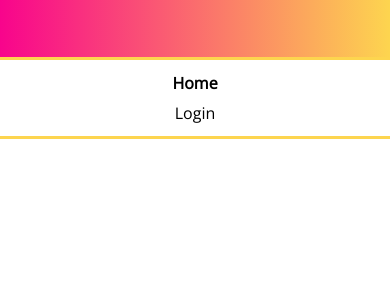
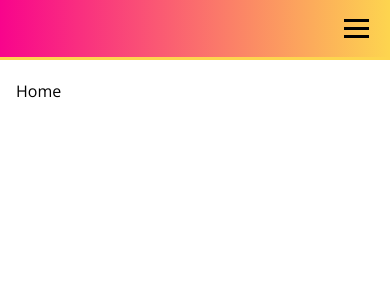
Before and after one commit to eacz/styled-components, a React (Create React App) app: page / in a window 390 px wide. Shown: the top 300 px of the page. Built offline with nearby package versions, Linux system fonts and the light colour scheme.

Commit message:
header responsive

```diff
--- a/src/components/common/Header.tsx
+++ b/src/components/common/Header.tsx
@@ -1,3 +1,4 @@
+import { useState } from "react";
 import { NavLink } from "react-router-dom"
 import styled from "styled-components"
 
@@ -13,8 +14,8 @@
   border-bottom: #fdd54f 3px solid;
 `;
 
-const Menu = styled.nav`
-  display: block;
+const Menu = styled.nav<{open: boolean}>`
+  display: ${({open} ) => open ? 'block' : 'none'};
   position: absolute;
   width: 100%;
   top: 60px;
@@ -50,10 +51,33 @@
   }
 `
 
+const MobileMenuICon = styled.div`
+  margin: auto 0 auto auto;
+  width: 25px;
+  min-width: 25px;
+  padding: 5px;
+  >div {
+    height: 3px;
+    background: black;
+    margin: 5px 0;
+    width: 100%;
+  }
+
+  @media (min-width: 786px){
+    display: none;
+  }
+`
+
 export const Header = () => {
+  const [menuOpen, setMenuOpen] = useState(false)
   return (
     <HeaderWrapper>
-      <Menu>
+      <MobileMenuICon onClick={() => setMenuOpen((s) => !s)} >
+        <div />
+        <div />
+        <div />
+      </MobileMenuICon>
+      <Menu open={menuOpen}>
         <StyledLink to='/'>Home</StyledLink>
         <StyledLink to='/login'>Login</StyledLink>
       </Menu>
```
